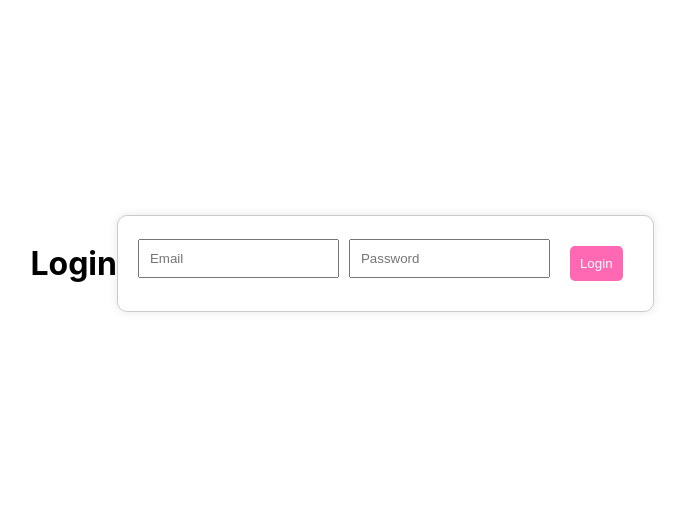
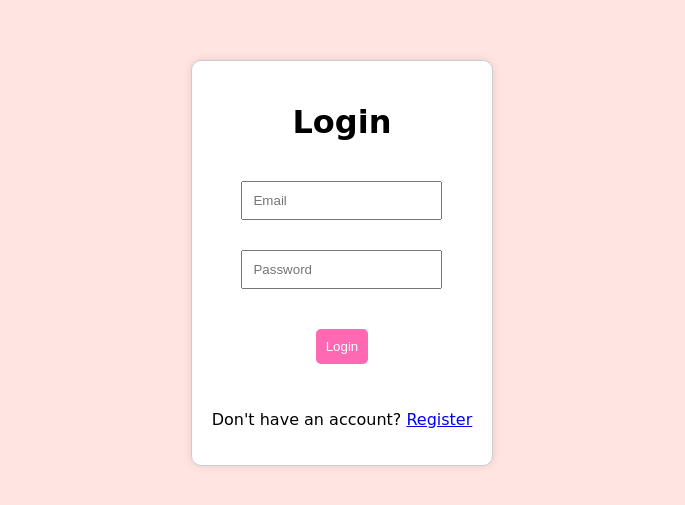
Before and after one commit to nadia3190/Todolist, a React (Create React App) app in the folder todo-app/client/: page /login in a window 1280 px wide. Shown: the part 137-642 px from the top of the page, without its empty margins (298-983 px from the left). Built offline with nearby package versions, Linux system fonts and the light colour scheme.

Commit message:
style version 0

```diff
--- a/todo-app/client/src/index.css
+++ b/todo-app/client/src/index.css
@@ -1,8 +1,9 @@
 body {
     margin: 0;
-    font-family: -apple-system, BlinkMacSystemFont, 'Segoe UI', 'Roboto', 'Oxygen', 'Ubuntu', 'Cantarell', 'Fira Sans', 'Droid Sans', 'Helvetica Neue', sans-serif;
     -webkit-font-smoothing: antialiased;
     -moz-osx-font-smoothing: grayscale;
+    font-family: 'Comic Sans MS', cursive, sans-serif;
+    background-color: #ffe4e1;
 }
 
 code {
--- a/todo-app/client/src/pages/HomePage/HomePage.css
+++ b/todo-app/client/src/pages/HomePage/HomePage.css
@@ -1,15 +1,20 @@
 .homepage-container {
     text-align: center;
     padding: 50px;
+    font-family: 'Comic Sans MS', cursive, sans-serif;
+    color: #333;
+    margin: 0;
+    padding: 0;
+    box-sizing: border-box;
 }
 
 .homepage-container h1 {
-    font-size: 3em;
+    font-size: 2em;
     margin-bottom: 20px;
 }
 
 .homepage-container p {
-    font-size: 1.2em;
+    font-size: 2em;
     margin-bottom: 20px;
 }
 
@@ -17,6 +22,7 @@
     color: #ff69b4;
     text-decoration: none;
     font-weight: bold;
+    font-size: larger;
 }
 
 .homepage-container a:hover {
--- a/todo-app/client/src/pages/HomePage/HomePage.js
+++ b/todo-app/client/src/pages/HomePage/HomePage.js
@@ -1,5 +1,6 @@
 import React from "react";
 import { Link } from "react-router-dom";
+import "./HomePage.css";
 
 const HomePage = () => {
   return (
--- a/todo-app/client/src/pages/Login/Login.js
+++ b/todo-app/client/src/pages/Login/Login.js
@@ -1,6 +1,6 @@
 import React, { useState } from "react";
 import axios from "axios";
-import { useNavigate } from "react-router-dom";
+import { useNavigate, Link } from "react-router-dom";
 import "./Login.css";
 
 const Login = () => {
@@ -27,9 +27,9 @@ const Login = () => {
 
   return (
     <div className="form-container">
-      <h1>Login</h1>
       {error && <p style={{ color: "red" }}>{error}</p>}
       <form onSubmit={handleSubmit}>
+        <h1>Login</h1>
         <input
           type="email"
           placeholder="Email"
@@ -45,6 +45,9 @@ const Login = () => {
           required
         />
         <button type="submit">Login</button>
+        <p>
+          Don't have an account? <Link to="/register">Register</Link>
+        </p>
       </form>
     </div>
   );
--- a/todo-app/client/src/pages/Register/Register.css
+++ b/todo-app/client/src/pages/Register/Register.css
@@ -1,5 +1,6 @@
 .form-container {
     display: flex;
+    flex-direction: column;
     justify-content: center;
     align-items: center;
     height: 100vh;
@@ -7,8 +8,10 @@
 
 form {
     display: flex;
+    flex-direction: column;
     align-items: center;
-    gap: 10px;
+    gap: 20px;
+    margin: 10px;
     padding: 20px;
     border: 1px solid #ccc;
     border-radius: 10px;
--- a/todo-app/client/src/pages/Register/Registre.js
+++ b/todo-app/client/src/pages/Register/Registre.js
@@ -36,6 +36,7 @@ const RegisterPage = () => {
         </div>
       ) : (
         <form onSubmit={onSubmit}>
+          <h1>Register</h1>
           <div>
             <label>Name</label>
             <input
```
